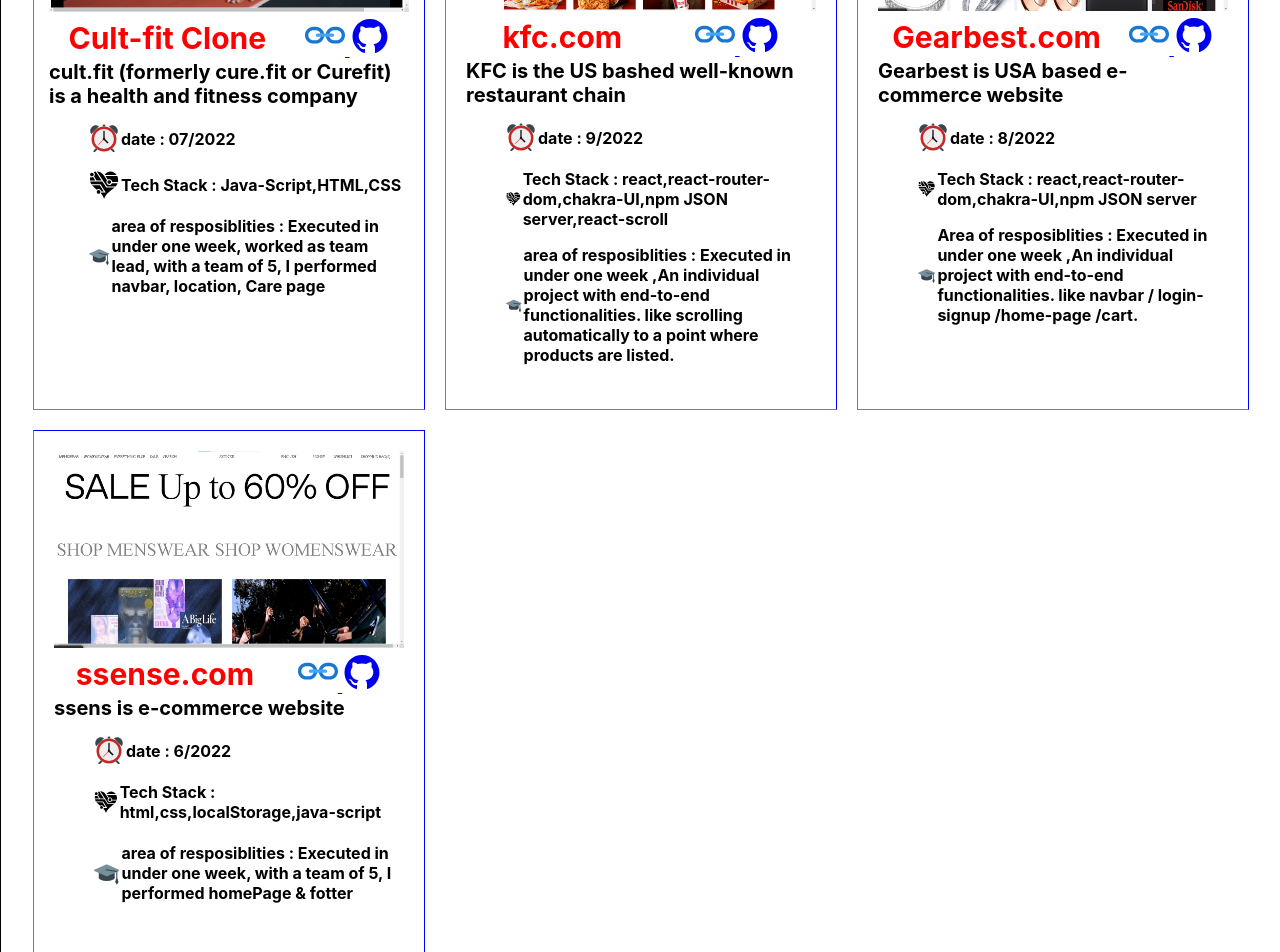
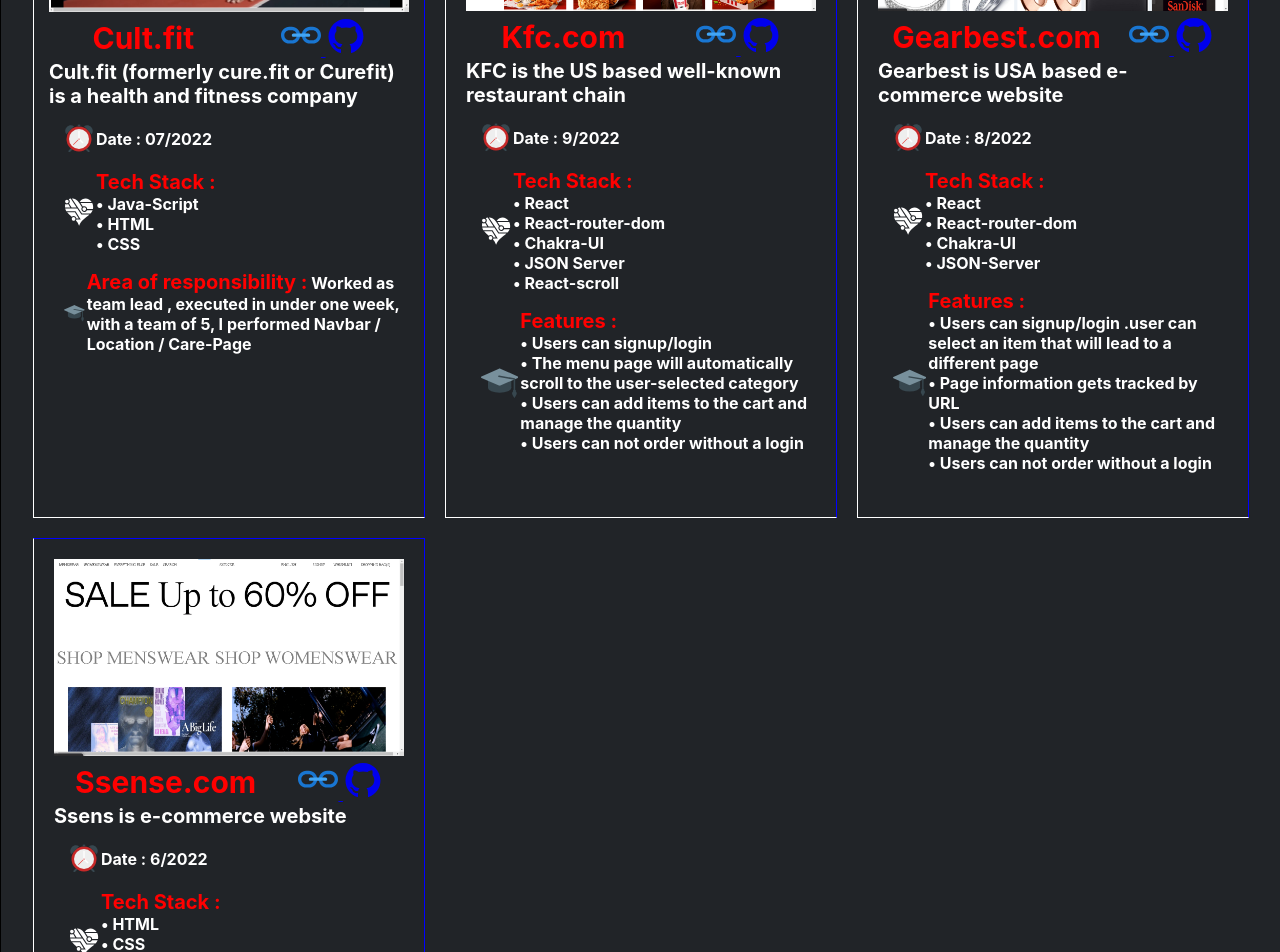
Before and after one commit to aakashindoriya/aakashindoriya.github.io, a React (Create React App) app: page / in a window 1280 px wide. Shown: the part 1220-2172 px from the top of the page. Built offline with nearby package versions, Linux system fonts and the light colour scheme.

Commit message:
responsiveness

```diff
--- a/package.json
+++ b/package.json
@@ -1 +1 @@
-{"homepage":"https://aakashindoriya.github.io","name":"portpholio","version":"0.1.0","private":true,"dependencies":{"@chakra-ui/react":"^2.3.5","@emotion/react":"^11.10.4","@emotion/styled":"^11.10.4","@testing-library/jest-dom":"^5.16.5","@testing-library/react":"^13.4.0","@testing-library/user-event":"^13.5.0","framer-motion":"^7.5.3","react":"^18.2.0","react-dom":"^18.2.0","react-icons":"^4.6.0","react-router-dom":"^6.4.2","react-scripts":"5.0.1","web-vitals":"^2.1.4"},"scripts":{"predeploy":"npm run build","deploy":"gh-pages -d build","start":"react-scripts start","build":"react-scripts build","test":"react-scripts test","eject":"react-scripts eject"},"eslintConfig":{"extends":["react-app","react-app/jest"]},"browserslist":{"production":[">0.2%","not dead","not op_mini all"],"development":["last 1 chrome version","last 1 firefox version","last 1 safari version"]}}
+{"homepage":"https://aakashindoriya.github.io","name":"portpholio","version":"0.1.0","private":true,"dependencies":{"@chakra-ui/react":"^2.3.7","@emotion/react":"^11.10.5","@emotion/styled":"^11.10.5","@testing-library/jest-dom":"^5.16.5","@testing-library/react":"^13.4.0","@testing-library/user-event":"^13.5.0","framer-motion":"^7.6.4","react":"^18.2.0","react-dom":"^18.2.0","react-icons":"^4.6.0","react-router-dom":"^6.4.2","react-scripts":"5.0.1","web-vitals":"^2.1.4"},"scripts":{"predeploy":"npm run build","deploy":"gh-pages -d build","start":"react-scripts start","build":"react-scripts build","test":"react-scripts test","eject":"react-scripts eject"},"eslintConfig":{"extends":["react-app","react-app/jest"]},"browserslist":{"production":[">0.2%","not dead","not op_mini all"],"development":["last 1 chrome version","last 1 firefox version","last 1 safari version"]}}
--- a/src/components/intro.js
+++ b/src/components/intro.js
@@ -51,6 +51,7 @@
                     <Box border={`2px solid ${theme.borderColor}`} boxShadow='dark-lg' p='6' rounded='md' bg={theme.bgColor} borderRadius="10%">
                         <Image  src={Profile} borderRadius="10%" m={"auto"}/>
                     </Box>
+
                     </Center>
                     </motion.div>
                 </Flex>
--- a/src/components/profile.jsx
+++ b/src/components/profile.jsx
@@ -1,40 +1,46 @@
-import { Button, Drawer, DrawerBody, DrawerCloseButton, DrawerContent, DrawerHeader, DrawerOverlay, Image, Text, useDisclosure } from "@chakra-ui/react"
+import {
+  Menu,
+  MenuButton,
+  MenuList,
+  MenuItem,
+  IconButton,
+
+}
+
+from '@chakra-ui/react'
 import React, { useContext } from "react"
-import {motion} from "framer-motion"
-import { Theme } from "./thems"
-import hamburger from "../photos/icons8-hamburger-menu-91.png"
+import {GiHamburgerMenu} from "react-icons/gi"
+import { Theme } from './thems'
+
 export default function DrawerExample() {
-  const {theme,executeScroll}=useContext(Theme)
-  const { isOpen, onOpen, onClose } = useDisclosure()
-  const btnRef = React.useRef()
+  const {executeScroll,theme}=useContext(Theme)
 
   return (
     <>
-      <Button ref={btnRef} colorScheme='teal' onClick={onOpen}>
-      <Image w="45px" h="45px" src={hamburger}  mr={30}/>
-      </Button>
-      <Drawer
-        isOpen={isOpen}
-        placement='left'
-        onClose={onClose}
-        finalFocusRef={btnRef}
-      >
-        <DrawerOverlay />
-        <DrawerContent>
-          <DrawerCloseButton />
-          <DrawerHeader>Thanks for visiting Please Provide feedback</DrawerHeader>
-
-          <DrawerBody>
-          <Button as={motion.div} whileHover={{scale:1.2 ,color:"teal"}} bgColor={"transparent"} border="none" size={"md"}><Text as={"b"} color={theme.textcolor}  onClick={()=>executeScroll("home")}>HOME</Text></Button>
-                 <Button as={motion.div} whileHover={{scale:1.2 ,color:"teal"}} bgColor={"transparent"} border="none" size={"md"}><Text as={"b"}  color={theme.textcolor} onClick={()=>executeScroll("skill")}>SKILLS</Text></Button>
-                 <Button as={motion.div} whileHover={{scale:1.2 ,color:"teal"}} bgColor={"transparent"} border="none" size={"md"}> <Text as={"b"}  color={theme.textcolor} onClick={()=>executeScroll("project")}>PROJECTS</Text></Button>
-                 <Button as={motion.div} whileHover={{scale:1.2 ,color:"teal"}} bgColor={"transparent"} border="none" size={"md"}><Text as={"b"}  color={theme.textcolor}>CONTECT</Text></Button>
-
-          </DrawerBody>
-
-
-        </DrawerContent>
-      </Drawer>
+     <Menu >
+  <MenuButton
+   bgColor={"transparent"}
+   border="none"
+   as={IconButton}
+    aria-label='Options'
+    icon={<GiHamburgerMenu size={40} color="red"/>}
+    variant='outline'
+  />
+  <MenuList scale={10}>
+    <MenuItem  minH='48px' minW={"150px"}  onClick={()=>executeScroll("home")}  backgroundColor={theme.bgColor} color={theme.textcolor}>
+      HOME
+    </MenuItem>
+    <MenuItem minH='48px' onClick={()=>executeScroll("skill")}  backgroundColor={theme.bgColor} color={theme.textcolor}>
+      TECH STACK
+    </MenuItem>
+    <MenuItem  minH='48px' onClick={()=>executeScroll("project")}  backgroundColor={theme.bgColor} color={theme.textcolor}>
+      PROJECTS
+    </MenuItem>
+    <MenuItem  minH='48px'  backgroundColor={theme.bgColor} color={theme.textcolor}>
+    CONTACT
+    </MenuItem>
+  </MenuList>
+</Menu>
     </>
   )
 }
--- a/src/components/projects.jsx
+++ b/src/components/projects.jsx
@@ -23,7 +23,7 @@
             </Box>
             <Flex justifyContent={"space-around"} alignItems={"center"}>
                 <Box>
-                <Text as={"b"} color={"red"} fontSize={30}>Cult-fit Clone</Text>
+                <Text as={"b"} color={"red"} fontSize={30}>Cult.fit</Text>
                 </Box>
                 <Box>
                     <Link href="https://astounding-scone-73c2d5.netlify.app/"><FcLink size={40} m={2} /></Link>
@@ -32,26 +32,26 @@
                 </Box>
 
             </Flex>
-            <Text color={theme.textcolor} fontSize={20} as={"b"}>cult.fit (formerly cure.fit or Curefit) is a health and fitness company</Text>
-            <List spacing={3} color={theme.textcolor}>
+            <Text color={theme.textcolor} fontSize={20} as={"b"}>Cult.fit (formerly cure.fit or Curefit) is a health and fitness company</Text>
+            <List spacing={3} color={theme.textcolor} ml={-25}>
                 <ListItem >
                  <Flex alignItems={"center"} gap={2} >
                  < FcAlarmClock size={30} />
-                  <Text  fontSize='md' as={"b"}>date : 07/2022</Text>
+                  <Text  fontSize='md' as={"b"}>Date : 07/2022</Text>
                  </Flex>
                  <Divider />
                 </ListItem>
                 <ListItem>
                 <Flex alignItems={"center"} gap={2} >
                 <GiTechnoHeart size={30}/>
-                  <Text fontSize='md' as={"b"}>Tech Stack : Java-Script,HTML,CSS</Text>
+                <Text fontSize='sm' as={"b"}><Text fontSize='20px' as={"b"} color={"red"} >Tech Stack :</Text><br/>• Java-Script<br/>• HTML<br/>• CSS</Text>
                  </Flex>
                  <Divider />
                 </ListItem>
                 <ListItem>
                 <Flex alignItems={"center"} gap={2} >
                 <FcGraduationCap size={70}/>
-                  <Text fontSize='md' as={"b"}> area of resposiblities : Executed in under one week, worked as team lead, with a team of 5, I performed navbar, location, Care page </Text>
+                <Text fontSize='sm' as={"b"}><Text fontSize='20px' as={"b"} color={"red"} >Area of responsibility :</Text> Worked as team lead , executed in under one week, with a team of 5, I performed Navbar / Location / Care-Page </Text>
                  </Flex>
                  <Divider />
                 </ListItem>
@@ -70,7 +70,7 @@
             </Box>
             <Flex justifyContent={"space-around"} alignItems={"center"}>
                 <Box>
-                <Text as={"b"} color={"red"} fontSize={30}>kfc.com</Text>
+                <Text as={"b"} color={"red"} fontSize={30}>Kfc.com</Text>
                 </Box>
                 <Box>
                     <Link href="https://clonekfc-aakashindoriya.vercel.app/"><FcLink size={40} m={2} /></Link>
@@ -79,26 +79,30 @@
                 </Box>
 
             </Flex>
-            <Text color={theme.textcolor} fontSize={20} as={"b"}>KFC is the US bashed well-known restaurant chain</Text>
-            <List spacing={3} color={theme.textcolor}>
+            <Text color={theme.textcolor} fontSize={20} as={"b"}>KFC is the US based well-known restaurant chain</Text>
+            <List spacing={1} color={theme.textcolor} ml={-25}>
                 <ListItem >
                  <Flex alignItems={"center"} gap={2} >
                  < FcAlarmClock size={30} />
-                  <Text  fontSize='md' as={"b"}>date : 9/2022</Text>
+                  <Text  fontSize='md' as={"b"}>Date : 9/2022</Text>
                  </Flex>
                  <Divider />
                 </ListItem>
                 <ListItem>
                 <Flex alignItems={"center"} gap={2} >
                 <GiTechnoHeart size={30}/>
-                  <Text fontSize='md' as={"b"}>Tech Stack : react,react-router-dom,chakra-UI,npm JSON server,react-scroll</Text>
+
+                <Text fontSize='sm' as={"b"}><Text fontSize='20px' as={"b"} color={"red"} >Tech Stack :</Text><br/>• React <br/>• React-router-dom <br/>• Chakra-UI<br/>• JSON Server <br/>• React-scroll</Text>
                  </Flex>
                  <Divider />
                 </ListItem>
                 <ListItem>
                 <Flex alignItems={"center"} gap={2} >
                 <FcGraduationCap size={70}/>
-                  <Text fontSize='md' as={"b"}> area of resposiblities : Executed in under one week ,An individual project with end-to-end functionalities. like scrolling automatically to a point where products are listed.</Text>
+                <Text fontSize='sm' as={"b"}><Text fontSize='20px' as={"b"} color={"red"} >Features :</Text><br/>• Users can signup/login<br/>
+                  • The menu page will automatically scroll to the user-selected category <br/>
+                  • Users can add items to the cart and manage the quantity<br/>
+                  • Users can not order without a login<br/></Text>
                  </Flex>
                  <Divider />
                 </ListItem>
@@ -127,25 +131,28 @@
 
             </Flex>
             <Text color={theme.textcolor} fontSize={20} as={"b"}>Gearbest is USA based e-commerce website</Text>
-            <List spacing={3} color={theme.textcolor}>
+            <List spacing={3} color={theme.textcolor} ml={-25}>
                 <ListItem >
                  <Flex alignItems={"center"} gap={2} >
                  < FcAlarmClock size={30} />
-                  <Text  fontSize='md' as={"b"}>date : 8/2022</Text>
+                  <Text  fontSize='md' as={"b"}>Date : 8/2022</Text>
                  </Flex>
                  <Divider />
                 </ListItem>
                 <ListItem>
                 <Flex alignItems={"center"} gap={2} >
                 <GiTechnoHeart size={30}/>
-                  <Text fontSize='md' as={"b"}>Tech Stack : react,react-router-dom,chakra-UI,npm JSON server</Text>
+                <Text fontSize='sm' as={"b"}><Text fontSize='20px' as={"b"} color={"red"} >Tech Stack :</Text><br/>• React <br/>• React-router-dom <br/>• Chakra-UI<br/>• JSON-Server</Text>
                  </Flex>
                  <Divider />
                 </ListItem>
                 <ListItem>
                 <Flex alignItems={"center"} gap={2} >
                 <FcGraduationCap size={70}/>
-                  <Text fontSize='md' as={"b"}> Area of resposiblities : Executed in under one week ,An individual project with end-to-end functionalities. like navbar / login-signup /home-page /cart.</Text>
+                <Text fontSize='sm' as={"b"}><Text fontSize='20px' as={"b"} color={"red"} >Features :</Text><br/>• Users can signup/login .user can select an item that will lead to a different page
+                  <br/>• Page information gets tracked by URL
+                  <br/>• Users can add items to the cart and manage the quantity
+                  <br/>• Users can not order without a login</Text>
                  </Flex>
                  <Divider />
                 </ListItem>
@@ -165,7 +172,7 @@
             </Box>
             <Flex justifyContent={"space-around"} alignItems={"center"}>
                 <Box>
-                <Text as={"b"} color={"red"} fontSize={30}>ssense.com</Text>
+                <Text as={"b"} color={"red"} fontSize={30}>Ssense.com</Text>
                 </Box>
                 <Box>
                     <Link href="https://suraj-996.github.io/ssense_unit2_project/"><FcLink size={40} m={2} /></Link>
@@ -174,26 +181,26 @@
                 </Box>
 
             </Flex>
-            <Text color={theme.textcolor} fontSize={20} as={"b"}>ssens is e-commerce website</Text>
-            <List spacing={3} color={theme.textcolor}>
+            <Text color={theme.textcolor} fontSize={20} as={"b"}>Ssens is e-commerce website</Text>
+            <List spacing={3} color={theme.textcolor} ml={-25}>
                 <ListItem >
                  <Flex alignItems={"center"} gap={2} >
                  < FcAlarmClock size={30} />
-                  <Text  fontSize='md' as={"b"}>date : 6/2022</Text>
+                  <Text  fontSize='md' as={"b"}>Date : 6/2022</Text>
                  </Flex>
                  <Divider />
                 </ListItem>
                 <ListItem>
                 <Flex alignItems={"center"} gap={2} >
                 <GiTechnoHeart size={30}/>
-                  <Text fontSize='md' as={"b"}>Tech Stack : html,css,localStorage,java-script</Text>
+                  <Text fontSize='sm' as={"b"}><Text fontSize='20px' as={"b"} color={"red"} >Tech Stack :</Text> <br/>• HTML <br/>• CSS <br/>• LocalStorage <br/>• Java-Script</Text>
                  </Flex>
                  <Divider />
                 </ListItem>
                 <ListItem>
                 <Flex alignItems={"center"} gap={2} >
                 <FcGraduationCap size={70}/>
-                  <Text fontSize='md' as={"b"}>  area of resposiblities : Executed in under one week,  with a team of 5, I performed homePage & fotter</Text>
+                <Text fontSize='sm' as={"b"}><Text fontSize='20px' as={"b"} color={"red"} >Area of responsibility :</Text> Executed in under one week,  with a team of 5, I performed homePage & fotter</Text>
                  </Flex>
                  <Divider />
                 </ListItem>
--- a/src/components/thems.jsx
+++ b/src/components/thems.jsx
@@ -37,7 +37,7 @@
         }
     }
 
-     let [theme,setthem]=useState(Light)
+     let [theme,setthem]=useState(dark)
      function changeTheme(){
         setthem(theme.name==="light"?dark:Light)
      }
```
Also changed, not shown: src/components/navbar.js (+4 -4 lines), 1 other file (tests, documents, lock files or other folders).
